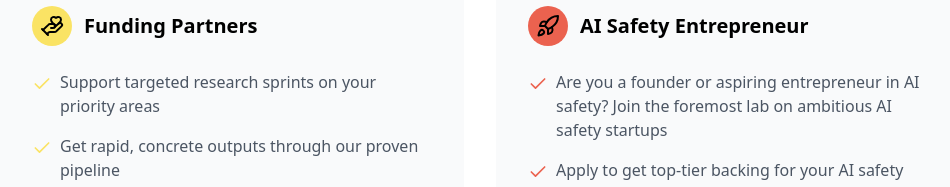
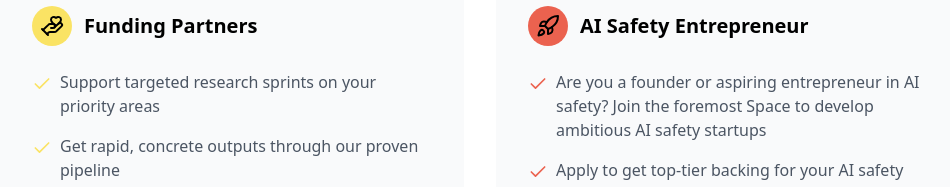
Before and after one commit to apartresearch/partner-site, a plain HTML site: page index.html in a window 1280 px wide. Shown: the part 1154-1341 px from the top of the page, without its empty margins (160-1110 px from the left). Drawn offline with nearby package versions, Linux system fonts and the light colour scheme.

Commit message:
Updated entrepreneur

```diff
--- a/index.html
+++ b/index.html
@@ -320,7 +320,7 @@
                 ></i>
                 <p class="text-gray-600">
                   Are you a founder or aspiring entrepreneur in AI safety? Join
-                  the foremost lab on ambitious AI safety startups
+                  the foremost Space to develop ambitious AI safety startups
                 </p>
               </div>
               <div class="flex items-start gap-2">
```
